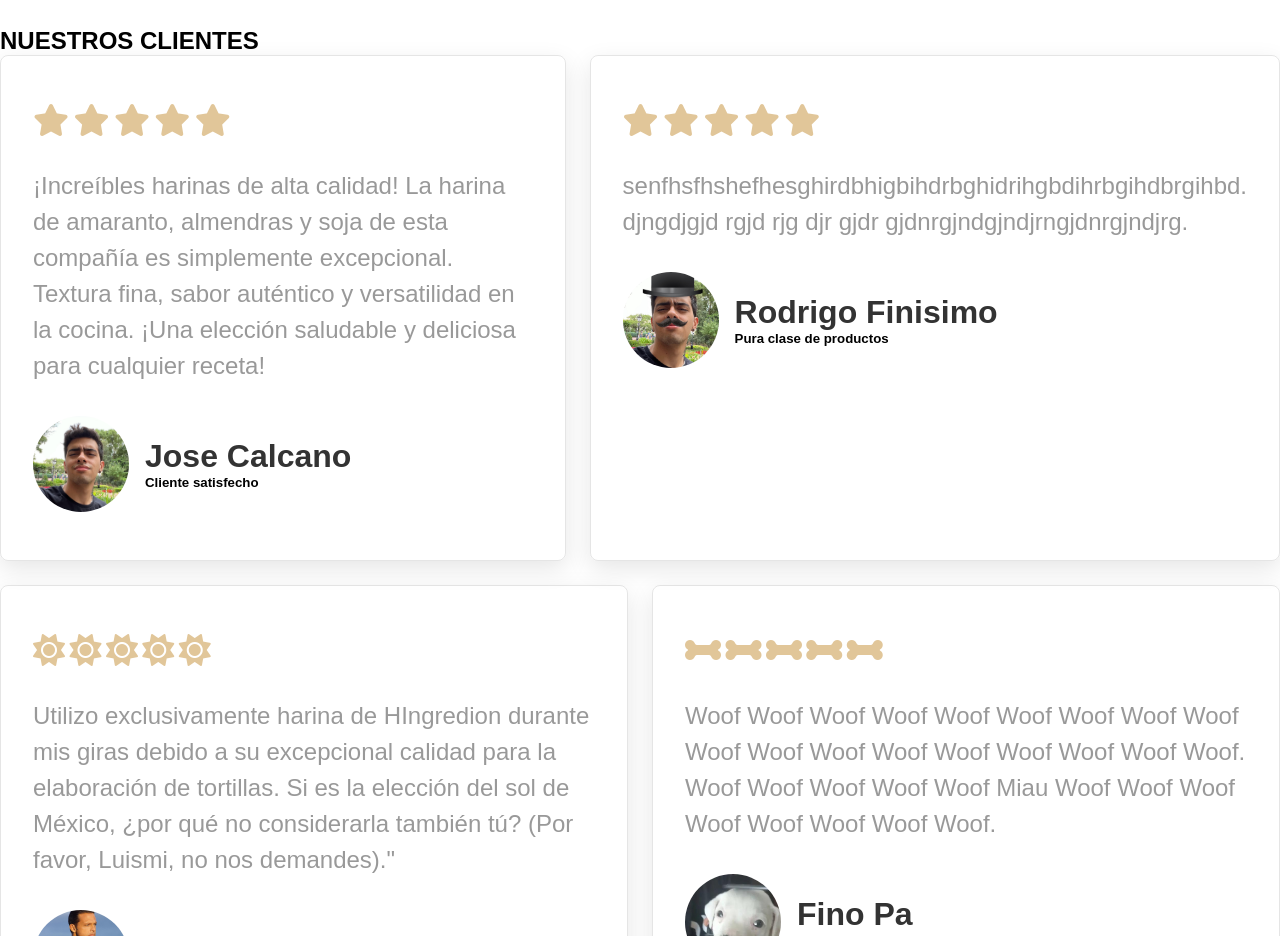
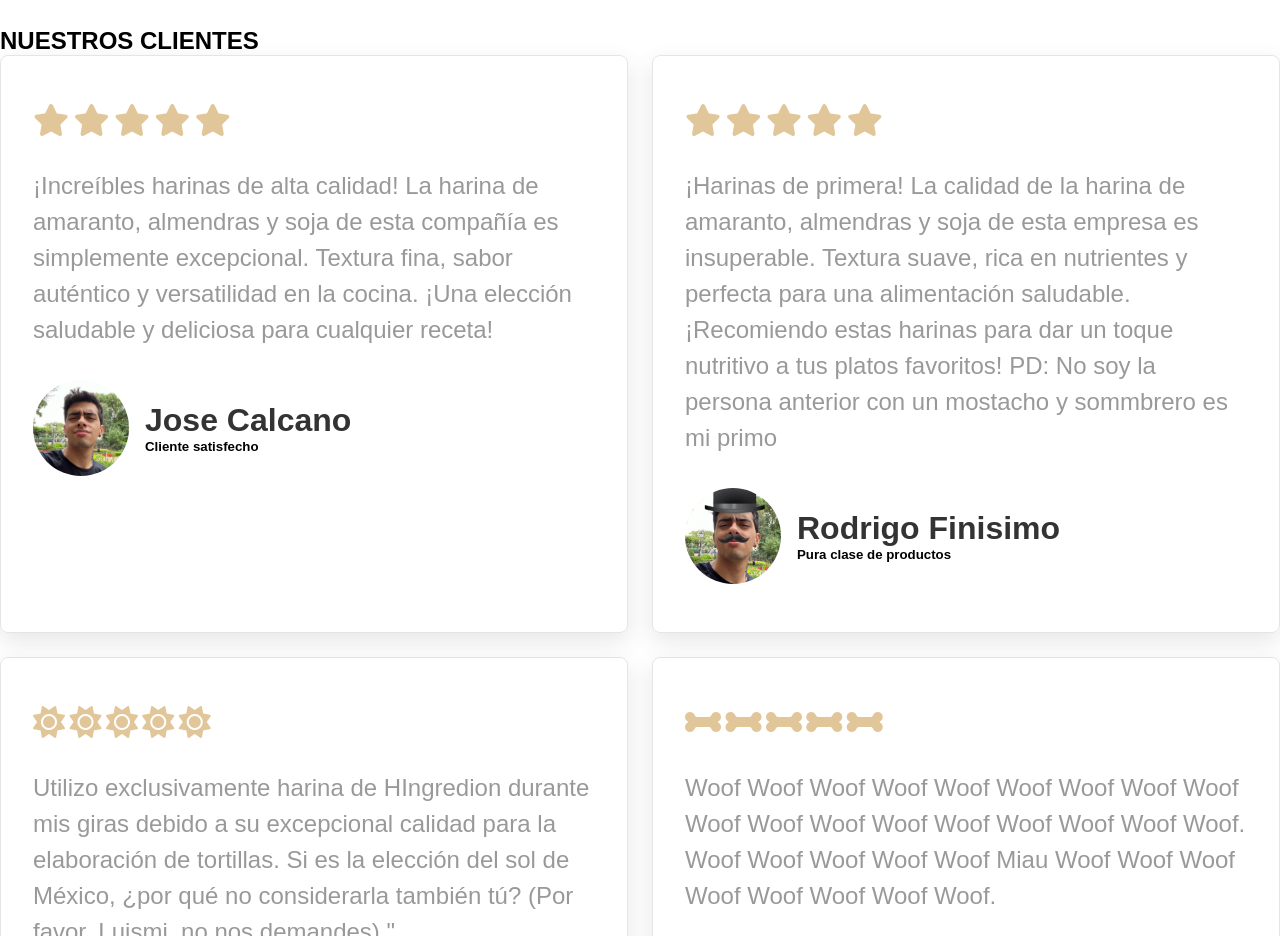
Before and after one commit to Jose-Calcano-Dev/Jose-Calcano-Dev.github.io, a plain HTML site: page index.html in a window 1280 px wide. Shown: the part 2240-3176 px from the top of the page. Drawn offline with Linux system fonts and the light colour scheme.

Commit message:
Update index.html

```diff
--- a/index.html
+++ b/index.html
@@ -90,8 +90,8 @@
                     <i class="fa fa-star"></i>
                     <i class="fa fa-star"></i>
                 </div>
-                <p>senfhsfhshefhesghirdbhigbihdrbghidrihgbdihrbgihdbrgihbd.
-                    djngdjgjd rgjd rjg djr gjdr gjdnrgjndgjndjrngjdnrgjndjrg.
+                <p>
+¡Harinas de primera! La calidad de la harina de amaranto, almendras y soja de esta empresa es insuperable. Textura suave, rica en nutrientes y perfecta para una alimentación saludable. ¡Recomiendo estas harinas para dar un toque nutritivo a tus platos favoritos! PD: No soy la persona anterior con un mostacho y sommbrero es mi primo
                 </p>
                 <div class="user">
                  <img src="./assets/img/pendejo2.jpeg" alt="">
```
